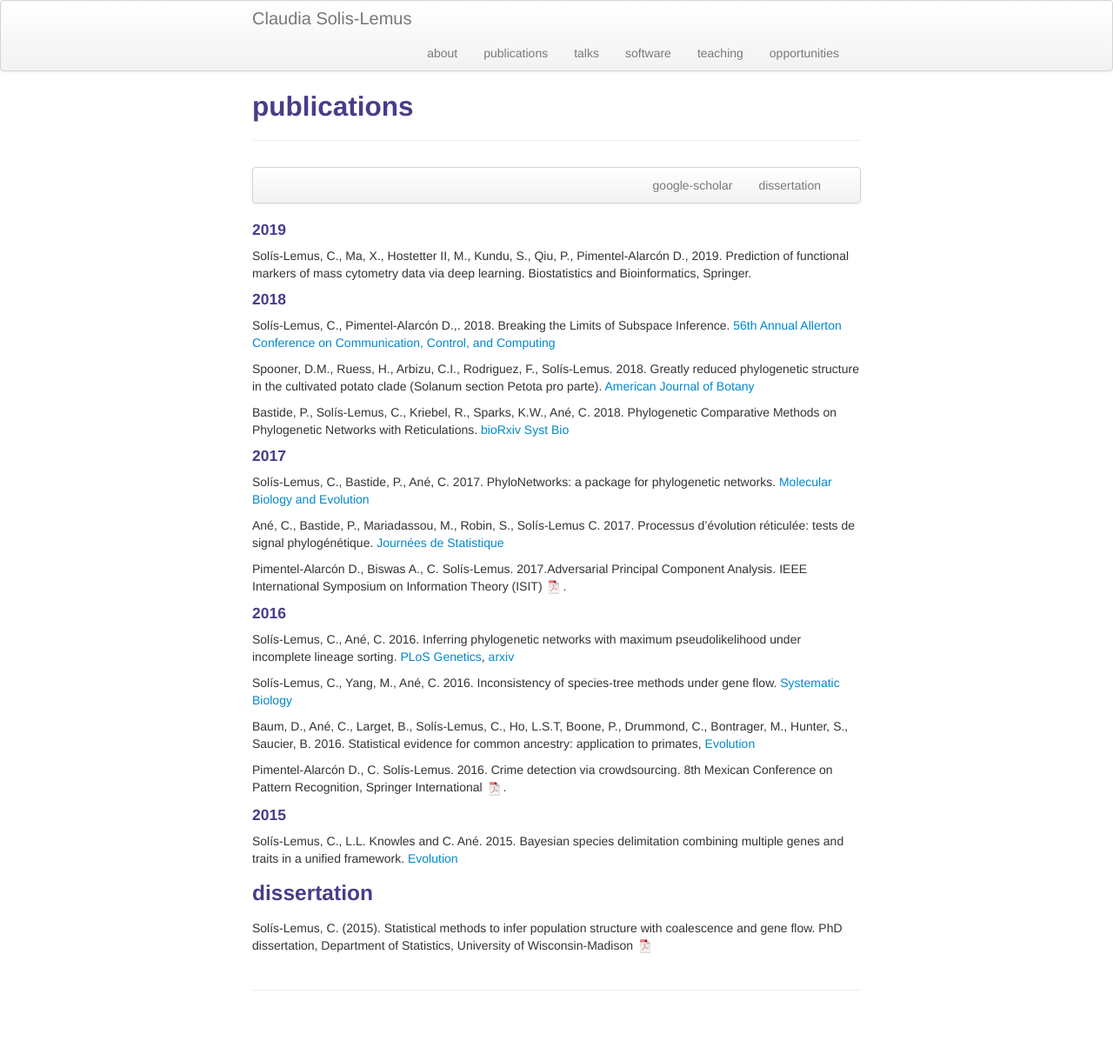
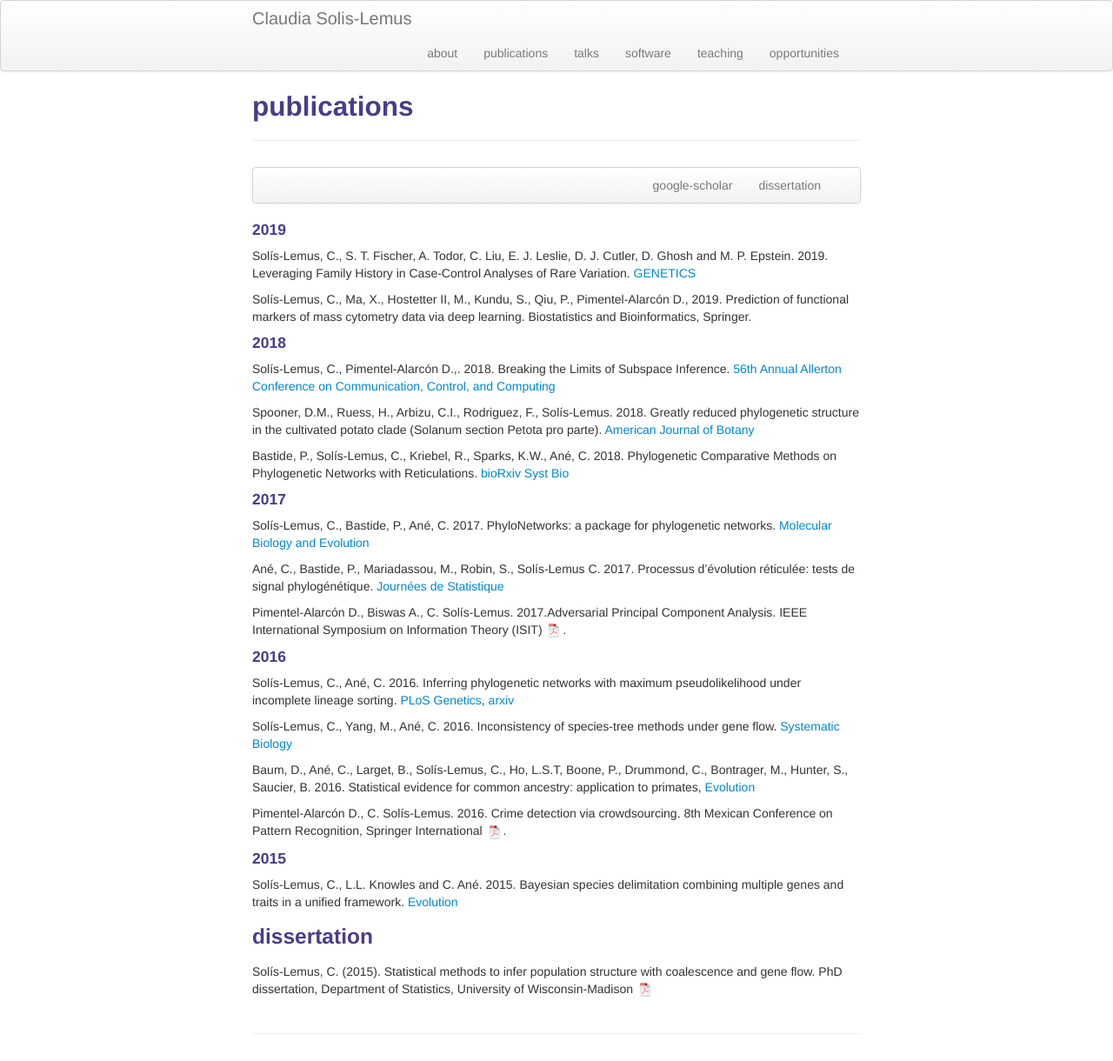
Before and after one commit to crsl4/crsl4.github.io, a Jekyll site: the page built from pages/pubs.md, in a window 1280 px wide. Shown: the whole page at 87% size. Built offline with Jekyll 4.4.1, drawn with Linux system fonts in a browser that asks for light colours; before the commit the page ends 1170 px from its top, so only the background shows below that.

Commit message:
added ordinal gamut paper

```diff
--- a/pages/pubs.md
+++ b/pages/pubs.md
@@ -14,6 +14,9 @@ description: Claudia Solis-Lemus' publications
 </div>
 
 #### 2019
+
+Sol&iacute;s-Lemus, C., S. T. Fischer, A. Todor, C. Liu, E. J. Leslie, D. J. Cutler, D. Ghosh and M. P. Epstein. 2019. Leveraging Family History in Case-Control Analyses of Rare Variation.
+[GENETICS](https://doi.org/10.1534/genetics.119.302846)
 
 Sol&iacute;s-Lemus, C., Ma, X., Hostetter II, M., Kundu, S., Qiu, P., Pimentel-Alarc&oacute;n D., 2019. Prediction of functional markers of mass cytometry data via deep learning. Biostatistics and Bioinformatics, Springer.
 
```
